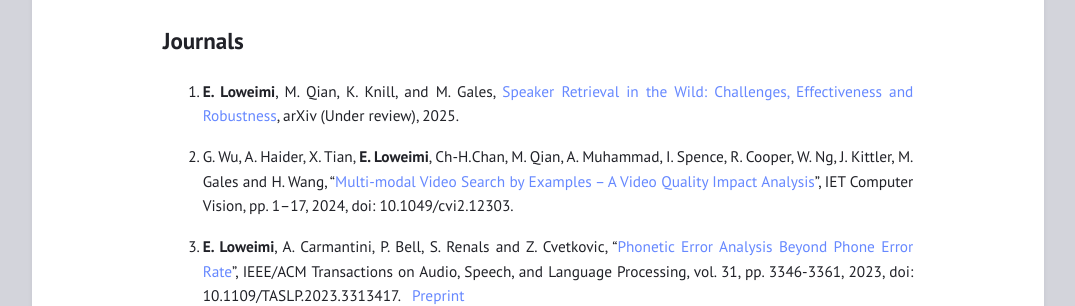
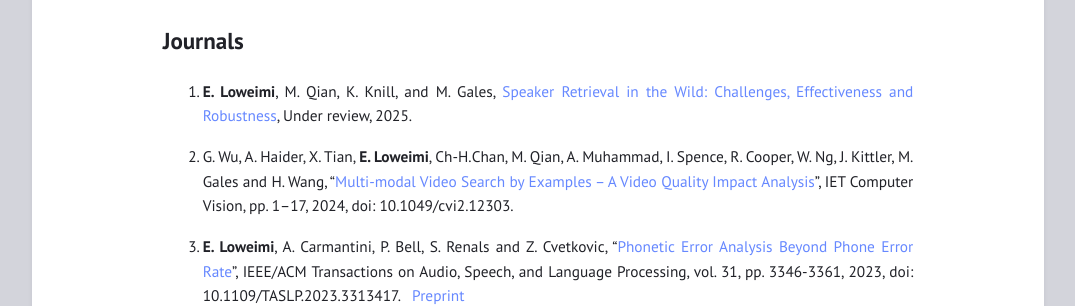
Before and after one commit to eloweimi/eloweimi.github.io, a Jekyll site: the page built from publications.md, in a window 1280 px wide and 900 px high. Shown: the part 286-592 px from the top of the window, without its empty margins (102-1177 px from the left). Built offline with Jekyll 4.4.1, drawn with Linux system fonts in a browser that asks for light colours.

Commit message:
Update publications.md

```diff
--- a/publications.md
+++ b/publications.md
@@ -9,7 +9,7 @@ title: ""
 <br>
 
 ## Journals ##
-1. **E. Loweimi**, M. Qian, K. Knill, and M. Gales, [Speaker Retrieval in the Wild: Challenges, Effectiveness and Robustness](https://arxiv.org/pdf/2504.18950), arXiv (Under review), 2025.
+1. **E. Loweimi**, M. Qian, K. Knill, and M. Gales, [Speaker Retrieval in the Wild: Challenges, Effectiveness and Robustness](https://arxiv.org/pdf/2504.18950), Under review, 2025.
 
 2. G. Wu, A. Haider, X. Tian, **E. Loweimi**, Ch-H.Chan, M. Qian, A. Muhammad, I. Spence, R. Cooper, W. Ng, J. Kittler, M. Gales and H. Wang, "[Multi-modal Video Search by Examples – A Video Quality Impact Analysis](https://ietresearch.onlinelibrary.wiley.com/doi/10.1049/cvi2.12303)", IET Computer Vision, pp. 1–17, 2024, doi: 10.1049/cvi2.12303.
 
```
